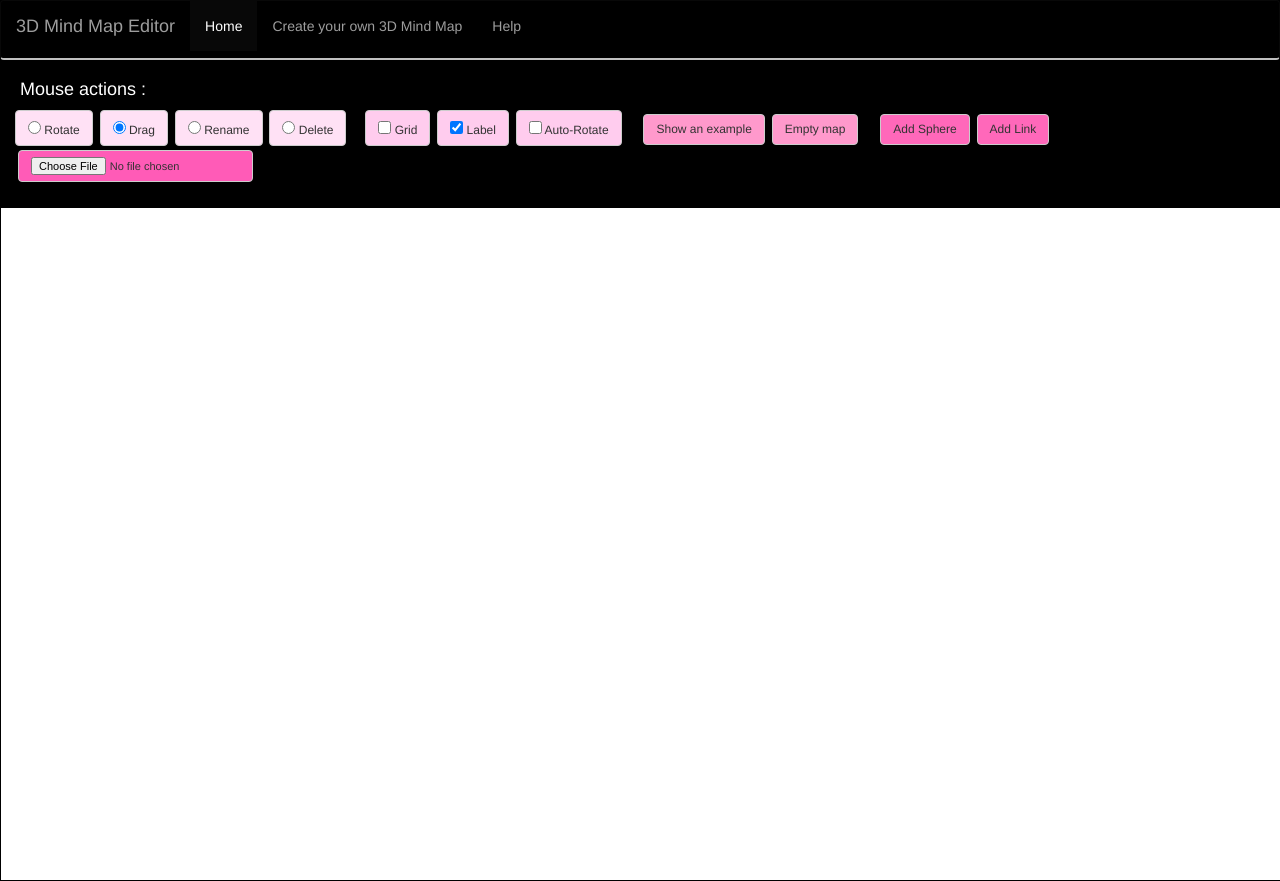
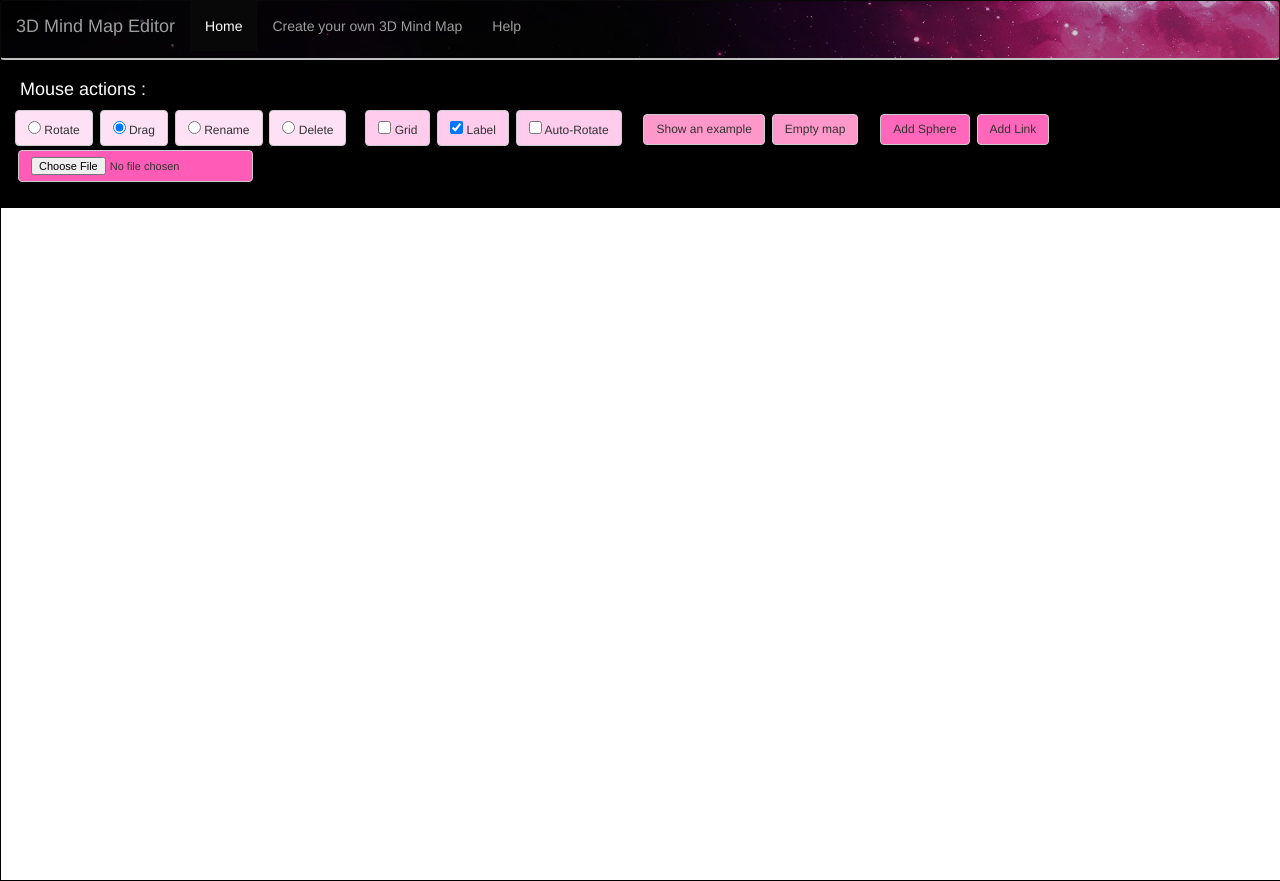
Before and after one commit to ColineViala/Carte_conceptuelle, a plain HTML site: page Mind_map/Mind_map.html in a window 1280 px wide. Drawn offline with nearby package versions, Linux system fonts and the light colour scheme.

Commit message:
Update mindMap_style.css

```diff
--- a/Mind_map/css/mindMap_style.css
+++ b/Mind_map/css/mindMap_style.css
@@ -156,7 +156,7 @@ body{
 }
 
 #tool-bar{
-	background: url("./css/pictures/space3.png");
+	background: url("./pictures/space3.png");
 	height: 6rem;
 	border-bottom-style: solid;
 	border-bottom-width: 2px;
```
